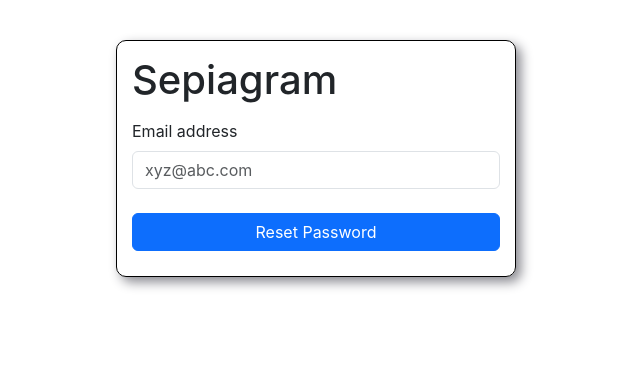
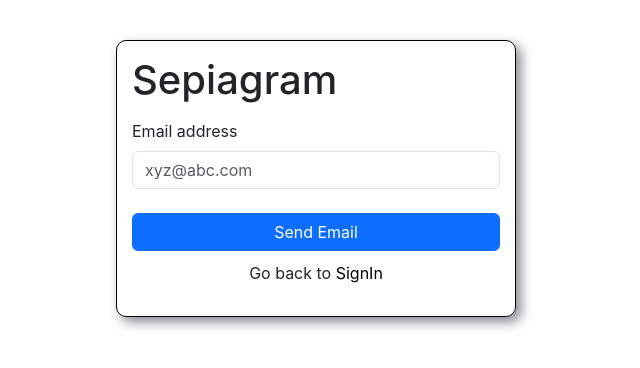
Before and after one commit to akg07/instagram-clone-FE, a React (Create React App) app: page /reset-password in a window 1280 px wide. Shown: the top 368 px of the page, without its empty margins (324-964 px from the left). Built offline with nearby package versions, Linux system fonts and the light colour scheme; a web font is replaced by a local one.

Commit message:
fix text-decoration

```diff
--- a/src/App.css
+++ b/src/App.css
@@ -291,3 +291,7 @@
 .unliked-icon {
   font-size: 25px;
 }
+
+.no-underline {
+  text-decoration: none;
+}
--- a/src/components/screens/Reset.js
+++ b/src/components/screens/Reset.js
@@ -1,6 +1,6 @@
 
 import React, { useState } from 'react';
-import { useNavigate } from 'react-router-dom';
+import { Link, useNavigate } from 'react-router-dom';
 import { post } from '../../utils/router/Router';
 import { CONSTANT } from '../../utils/constant/Constant';
 import { toast } from 'react-toastify';
@@ -33,7 +33,10 @@
             <input type="email" placeholder="xyz@abc.com" className="form-control" value={email} onChange={(e) => setEmail(e.target.value)} />
           </div>
 
-          <button  type="button" className="btn btn-primary signinButton" onClick={() => resetPassword()} >Reset Password</button>
+          <button  type="button" className="btn btn-primary signinButton" onClick={() => resetPassword()} >Send Email</button>
+          <div className="text-center">
+            <p>Go back to  <Link to="/signin" className='no-underline'>SignIn</Link></p>
+          </div>
         </form>
       </div>
     </>
--- a/src/components/screens/Signin.js
+++ b/src/components/screens/Signin.js
@@ -66,14 +66,14 @@
             </div> */}
 
             <div className="col">
-              <Link to="/reset-password">Forgot password?</Link>
+              <Link className='no-underline' to="/reset-password">Forgot password?</Link>
             </div>
           </div>
 
           <button  type="button" className="btn btn-primary signinButton" onClick={() => login()} >Sign in</button>
 
           <div className="text-center">
-            <p>Not a member? <Link to="/signup">SignUp</Link></p>
+            <p>Not a member? <Link className='no-underline' to="/signup">SignUp</Link></p>
             {/* <p>or sign up with:</p>
             <button  type="button" className="btn btn-link btn-floating mx-1">
               <i className="fab fa-facebook-f"></i>
--- a/src/components/screens/Signup.js
+++ b/src/components/screens/Signup.js
@@ -105,7 +105,7 @@
           <button  type="button" className="btn btn-primary signinButton" onClick={() => postData()} >Sign Up</button>
 
           <div className="text-center">
-            <p>Already have an account? <Link to="/signin">Signin</Link></p>
+            <p>Already have an account? <Link className='no-underline' to="/signin">Signin</Link></p>
             {/* <p>or sign up with:</p>
             <button  type="button" className="btn btn-link btn-floating mx-1">
               <i className="fab fa-facebook-f"></i>
```
